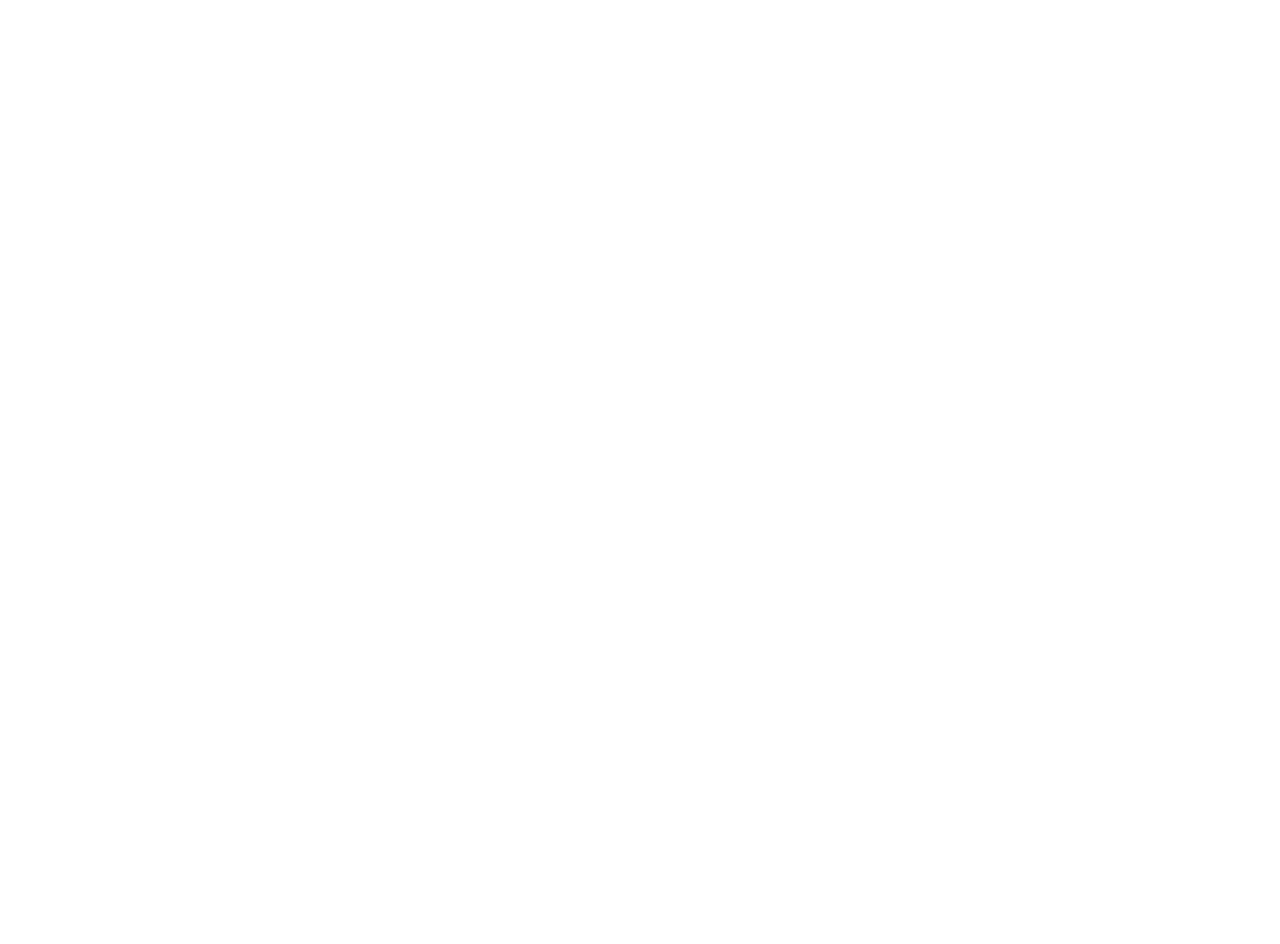
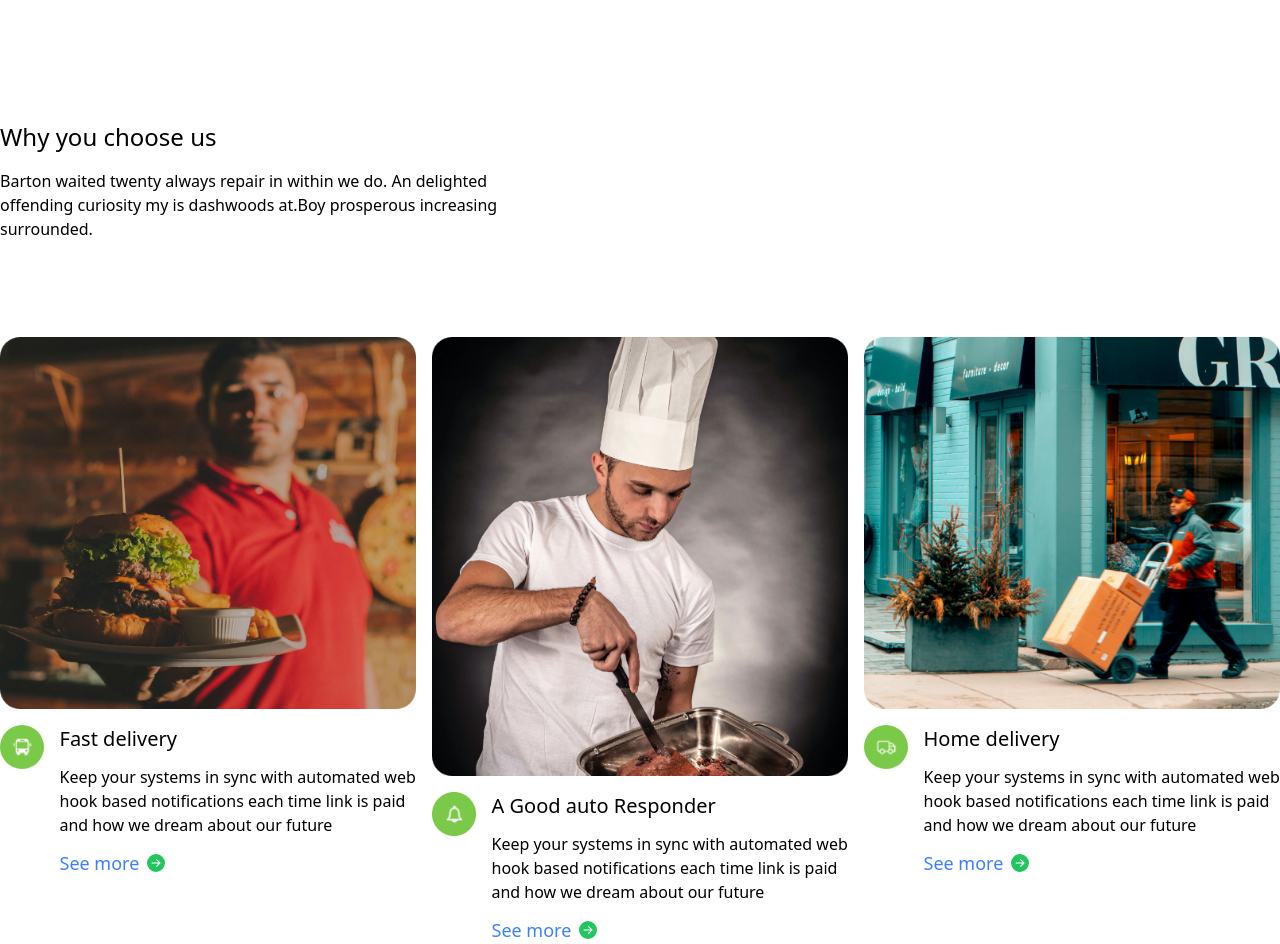
Before and after one commit to MazharulDev/red-onion, a React (Create React App) app: page / in a window 1280 px wide. Shown: the part 1660-2604 px from the top of the page. Before the commit the page ends 1673 px from the top, so only its background shows below. Built offline with nearby package versions, Linux system fonts and the light colour scheme; no server answers.

Commit message:
choose components added

```diff
--- a/src/components/Home/Home.js
+++ b/src/components/Home/Home.js
@@ -1,5 +1,6 @@
 import React from 'react';
 import Banner from '../Banner/Banner';
+import ShowChoose from '../ShowChoose/ShowChoose';
 import ShowFood from '../ShowFood/ShowFood';
 
 const Home = () => {
@@ -8,6 +9,7 @@
 
            <Banner></Banner>
            <ShowFood></ShowFood>
+           <ShowChoose></ShowChoose>
 
         </div>
     );
--- /dev/null
+++ b/src/components/ShowChoose/ShowChoose.js
@@ -0,0 +1,76 @@
+import React from 'react';
+import adult from '../../images/adult-blur-blurred-background-687824.png'
+import fast from '../../images/icons/Group 204.png'
+import alarm from '../../images/icons/Group 1133.png'
+import car from '../../images/icons/Group 245.png'
+import chef from '../../images/chef-cook-food-33614.png'
+import running from '../../images/architecture-building-city-2047397.png'
+import { BsArrowRightCircleFill } from 'react-icons/bs'
+const ShowChoose = () => {
+    return (
+        <div className='container mx-auto mt-32'>
+            <div>
+                <h2 className='text-2xl'>Why you choose us</h2>
+                <p className='w-2/5 mt-4'>Barton waited twenty always repair in within we do. An delighted offending curiosity my is dashwoods at.Boy prosperous increasing surrounded.</p>
+            </div>
+            <div className='mt-24 grid grid-cols-3 gap-4'>
+                <div>
+                    <div className=''>
+                        <img src={adult} alt="" />
+                        <div className='flex items-start justify-start gap-4'>
+                            <div className='mt-4'>
+                                <img width={120} src={fast} alt="" />
+                            </div>
+                            <div className='mt-4'>
+                                <h2 className='text-xl'>Fast delivery</h2>
+                                <p className='my-3'>Keep your systems in sync with automated web hook based notifications each time link is paid and how we dream about our future</p>
+                                <div className='flex items-center gap-2 text-lg'>
+                                    <h4 className='text-blue-500'>See more</h4>
+                                    <BsArrowRightCircleFill className='text-green-500'></BsArrowRightCircleFill>
+                                </div>
+                            </div>
+                        </div>
+                    </div>
+                </div>
+                <div>
+                    <div className=' '>
+                        <img src={chef} alt="" />
+                        <div className='flex items-start justify-start gap-4'>
+                            <div className='mt-4'>
+                                <img width={120} src={alarm} alt="" />
+                            </div>
+                            <div className='mt-4'>
+                                <h2 className='text-xl'>A Good auto Responder</h2>
+                                <p className='my-3'>Keep your systems in sync with automated web hook based notifications each time link is paid and how we dream about our future</p>
+                                <div className='flex items-center gap-2 text-lg'>
+                                    <h4 className='text-blue-500'>See more</h4>
+                                    <BsArrowRightCircleFill className='text-green-500'></BsArrowRightCircleFill>
+                                </div>
+                            </div>
+                        </div>
+                    </div>
+                </div>
+                <div>
+                    <div className=''>
+                        <img src={running} alt="" />
+                        <div className='flex items-start justify-start gap-4'>
+                            <div className='mt-4'>
+                                <img width={120} src={car} alt="" />
+                            </div>
+                            <div className='mt-4'>
+                                <h2 className='text-xl'>Home delivery</h2>
+                                <p className='my-3'>Keep your systems in sync with automated web hook based notifications each time link is paid and how we dream about our future</p>
+                                <div className='flex items-center gap-2 text-lg'>
+                                    <h4 className='text-blue-500'>See more</h4>
+                                    <BsArrowRightCircleFill className='text-green-500'></BsArrowRightCircleFill>
+                                </div>
+                            </div>
+                        </div>
+                    </div>
+                </div>
+            </div>
+        </div>
+    );
+};
+
+export default ShowChoose;
```
